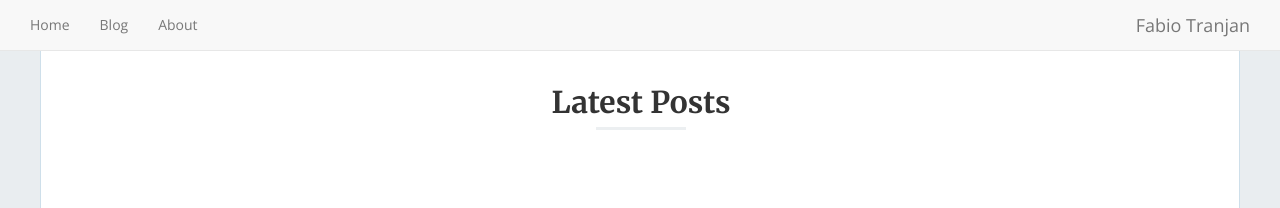
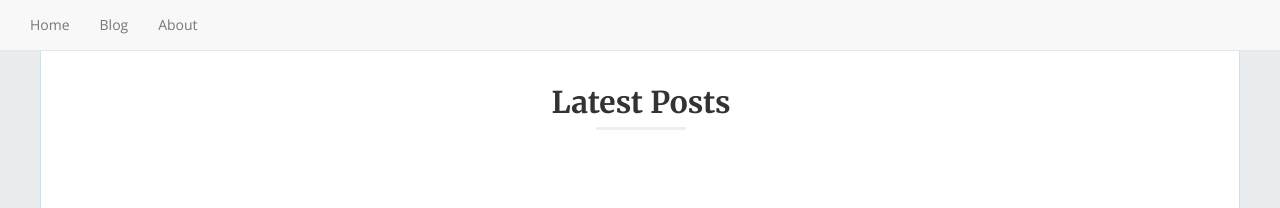
Before and after one commit to FabioTranjan/fabiotranjan.github.io, a Jekyll site: the page built from index.html, in a window 1280 px wide. Shown: the top 208 px of the page. Built offline with Jekyll 4.4.1, drawn with Linux system fonts in a browser that asks for light colours; nearby versions of some CDN libraries.

Commit message:
Removed author name from header.

```diff
--- a/_includes/header.html
+++ b/_includes/header.html
@@ -41,7 +41,6 @@
                 <span class="icon-bar"></span>
                 <span class="icon-bar"></span>
               </button>
-              <a class="navbar-brand" href="/">{{ site.admin_name }}</a>
           </div>
           <div id="navbar" class="navbar-collapse collapse">
             <ul class="nav navbar-nav navbar-left">
```
